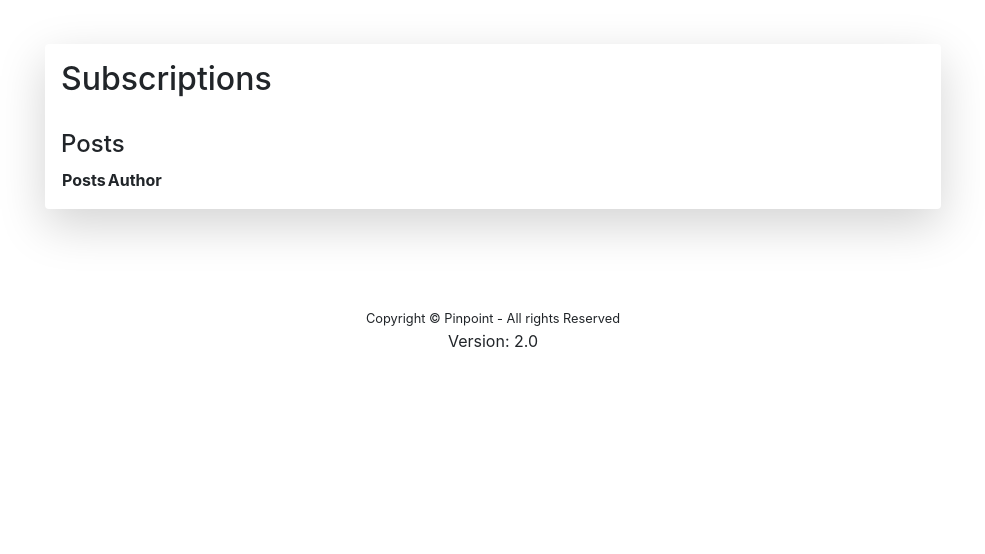
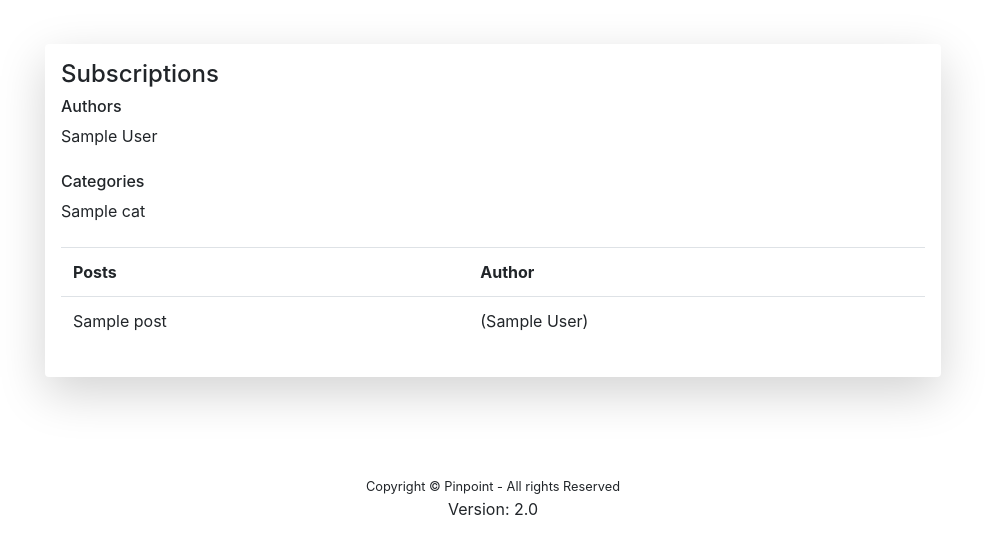
Before and after one commit to andrmoe/IT1901_17_andrmoe, a Django app: template pinpoint/view_content/templates/view_content/subscriptions.html in a window 1280 px wide. Shown: the part 63-617 px from the top of the page, without its empty margins (147-1132 px from the left). Run offline with Django 3.2, Linux system fonts and the light colour scheme; the template is opened without the code that fills it: most values are stand-ins (such as "Sample title", 1, 10 or a date in 2020); lists and menus that the app fills with data are empty; some libraries are stand-ins or nearby versions.

Commit message:
lagt til egen subscription side

```diff
--- a/pinpoint/view_content/templates/view_content/subscriptions.html
+++ b/pinpoint/view_content/templates/view_content/subscriptions.html
@@ -1,15 +1,25 @@
 {% extends "base.html" %}
 {% block title %}Subscriptions{% endblock %}
 {% block content %}
-	<h2>Subscriptions</h2>
+	<h4>Subscriptions</h4>
+	<h6>Authors</h6>
+	{% for author in subscriptions %}
+		<div>{{ author }}</div>
+	{% endfor %}
 	<br>
-	{% if subscriptions %}
-	<h4>Posts</h4>
-	<table>
-	<tr><th>Posts</th><th>Author</th></tr>
-	<tr>
-
-	</tr>
-	</table>
+	<h6>Categories</h6>
+	{% for cat in subscriptions_cat %}
+		<div>{{ cat }}</div>
+	{% endfor %}
+	<br>
+	{% if subscribed_content %}
+		<table class="table table-hover">
+		<tr><th>Posts</th><th>Author</th></tr>
+	 		{% for post in subscribed_content %}
+				<tr class="pointer" onclick="document.location='/{{ post.id }}'">
+					 <td>{{ post.title }}</td><td> ({{post.author}})</td>
+				</tr>
+	 		{% endfor %}
+		</table>
 	{% endif %}
 {% endblock %}
```
Also changed, not shown: pinpoint/view_content/templates/view_content/my_page.html (+0 -20 lines).
